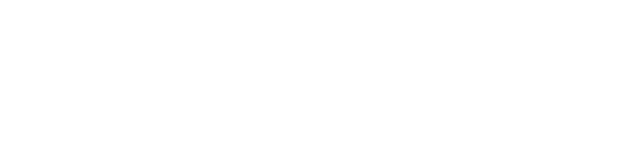
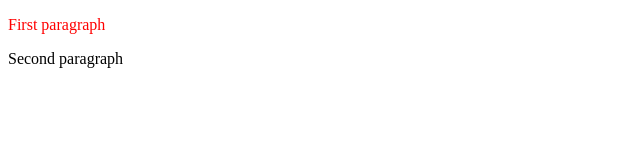
Before and after one commit to ElliotW65/ElliotW65.github.io, a plain HTML site: page index.html in a window 1280 px wide. Shown: the whole page, without its empty margins (0-640 px from the left). Drawn offline with nearby package versions, Linux system fonts and the light colour scheme.

Commit message:
Exercise 2

```diff
--- a/index.html
+++ b/index.html
@@ -1,12 +1,23 @@
 <!DOCTYPE html>
 <html lang="en">
+
 <head>
- <script src='https://d3js.org/d3.v7.min.js'></script>
+    <script src='https://d3js.org/d3.v7.min.js'></script>
 </head>
+
 <body>
-<script>
- // write your d3 code here..
- console.log('d3.version:', d3.version);
-</script>
+
+    <p>First paragraph</p>
+    <p>Second paragraph</p>
+
+    <script>
+        // Exercise 1: Display version number in console
+        console.log('d3.version:', d3.version);
+
+        d3.select("p").style("color", "red");
+
+    </script>
+
 </body>
+
 </html>
```
Also changed, not shown: 2 other files.
